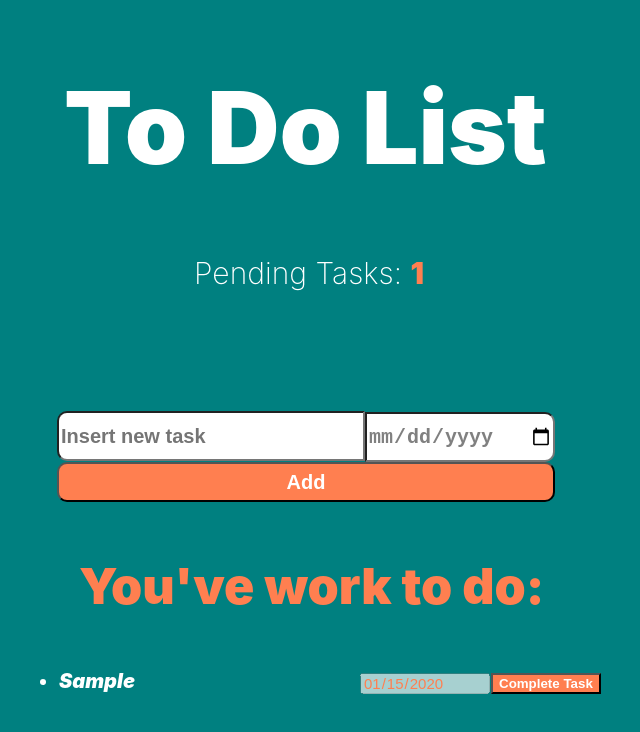
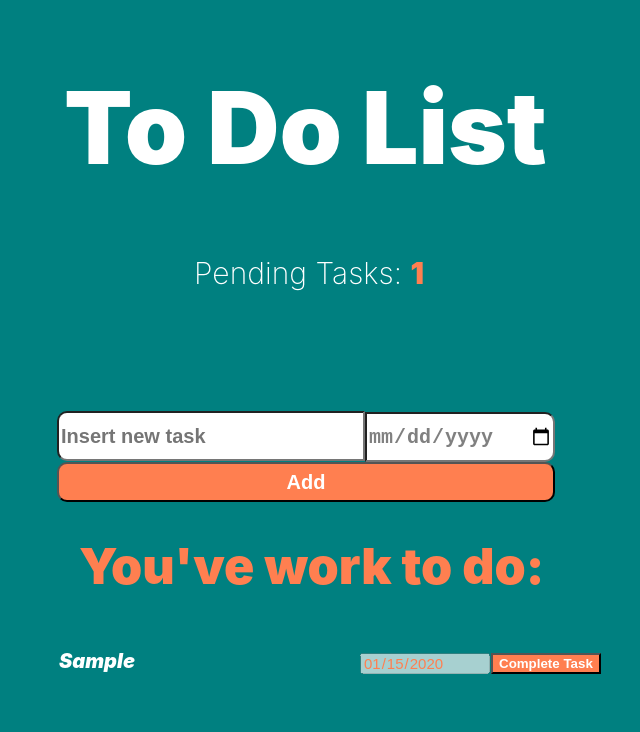
Before and after one commit to jaimegarcamo/react-todo-list, a React (Vite) app: page / in a window 1280 px wide. Both pictures are taken after typing "Sample", "2020-01-15" into the empty fields and a click on the button "Add". Shown: the top 732 px of the page, without its empty margins (211-851 px from the left). Built offline with nearby package versions, Linux system fonts and the light colour scheme.

Commit message:
add message component and change TaskItem div structure

```diff
--- a/src/App.css
+++ b/src/App.css
@@ -89,7 +89,7 @@
   padding-left: 100px;
   height: 10px;
   width: 300px;
-  color:black
+  color:white
 }
 
 #tasklist-button{
--- a/src/App.jsx
+++ b/src/App.jsx
@@ -28,7 +28,7 @@ function App() {
       <h1 className="first-title">To Do List</h1>
       <p className="paragraf">Pending Tasks: <span className="count-tasks">{tasks.length}</span></p>
       <TaskForm onSubmit={handleSubmit}/>
-      {tasks.length === 0  ? <div><br></br><h1 className="task-message">Your list is empty!!</h1></div> : <div><br></br><h1 className="task-message">You've work to do:</h1></div>}
+      <TaskMessage tasks={tasks.length} />
       <TaskList >
         {tasks.map(task => (
           <TaskItem
--- a/src/components/TaskItem.jsx
+++ b/src/components/TaskItem.jsx
@@ -7,7 +7,22 @@ function TaskItem({id, title, date, onClick}){
 
 
     return(
-        <div className="tasklist-container">
+        <li className="tasklist-container">
+            <div className="tasklist-element" id="tasklist-text">{title}</div>
+            <div className="tasklist-element" id="tasklist-calendar"><TaskListDate date={date} /></div>
+            <div className="tasklist-element" id="tasklist-button"><TaskCompleteButton id={id} onClick={onClick} /></div>
+        </li>
+    )
+}
+
+
+
+
+export default TaskItem
+
+
+
+{/* <div className="tasklist-container">
             <div className="tasklist-element" id="tasklist-text">
                 <li>
                     {title}
@@ -19,11 +34,4 @@ function TaskItem({id, title, date, onClick}){
             <div className="tasklist-element" id="tasklist-button">
                 <TaskCompleteButton id={id} onClick={onClick} />
             </div>
-        </div>
-    )
-}
-
-
-
-
-export default TaskItem
+        </div> */}
--- a/src/components/TaskMessage.jsx
+++ b/src/components/TaskMessage.jsx
@@ -1,16 +1,17 @@
-import React, {useState} from 'react'
+import React from 'react'
 
 function TaskMessage({tasks}){
-    //console.log(children)
 
-    const [message, setMessage] = useState("")
+    let message = ""
 
     if(tasks === 0){
-        setMessage("Your list is empty!")
-        return(<h1>{message}</h1>)
-    }else
-        setMessage("")
-        return(<h1></h1>)
+       message = "Your list is empty!"
+    }
+    else{
+        message = "You've work to do:"
+    }
+
+    return <h1 className="task-message">{message}</h1>
 }
 
 export default TaskMessage
```
